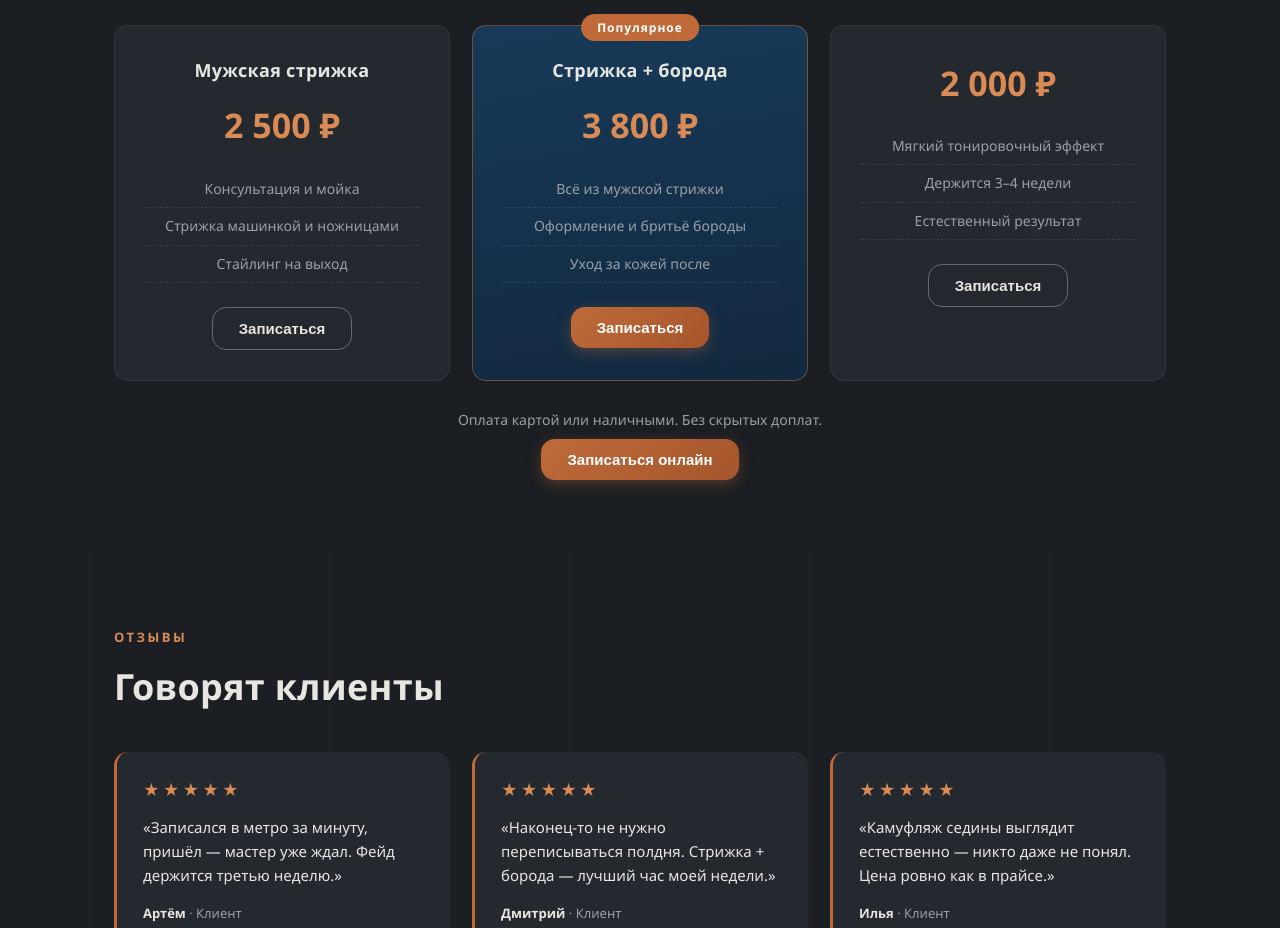
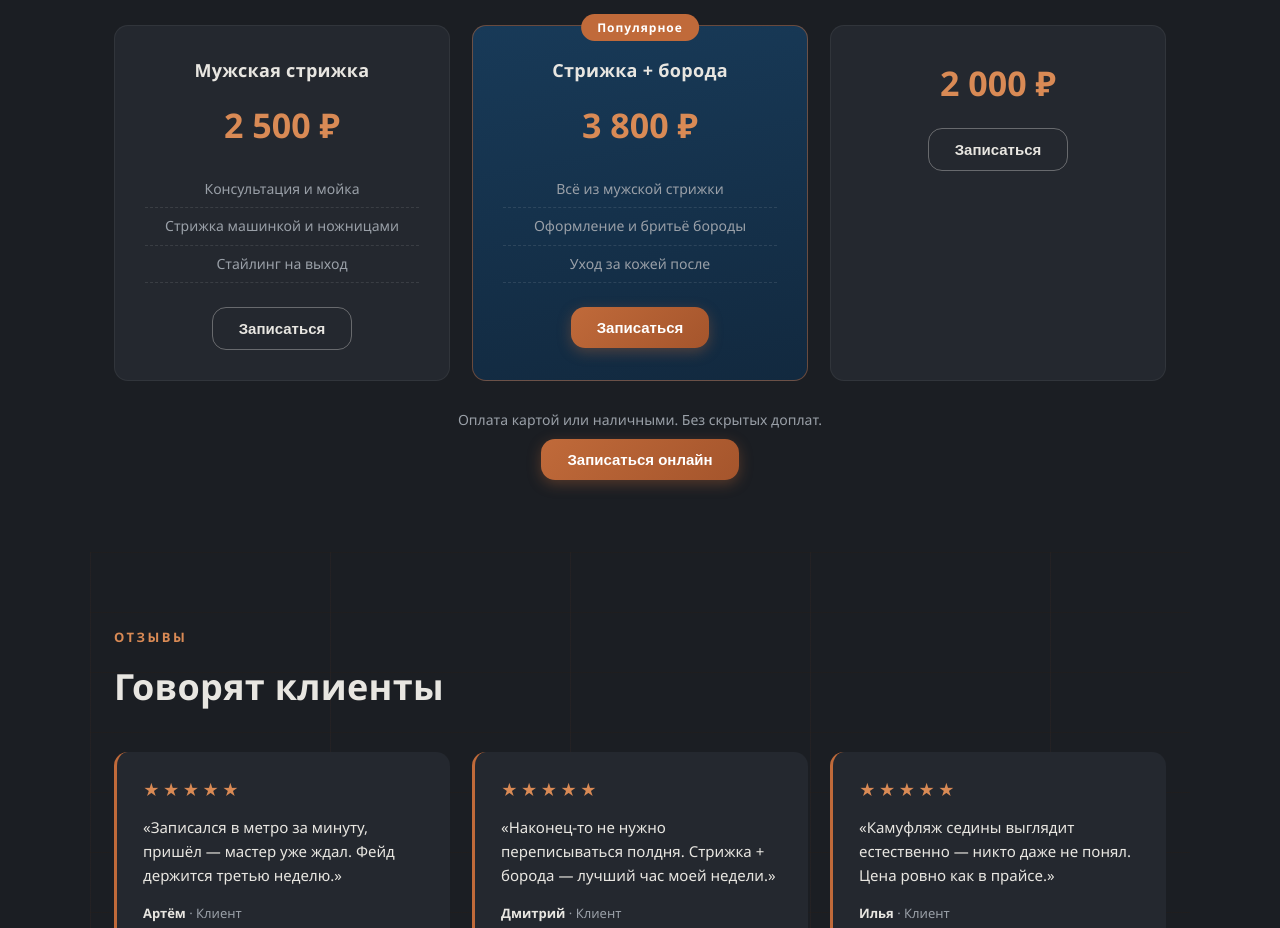
Before and after one commit to welsovodtx-wq/-f, a plain HTML site: page index.html in a window 1280 px wide. Shown: the part 2280-3208 px from the top of the page. Drawn offline with Linux system fonts and the light colour scheme.

Commit message:
index.html

```diff
--- a/index.html
+++ b/index.html
@@ -404,10 +404,6 @@ footer{background:#141619;border-top:1px solid rgba(255,255,255,.06);padding:56p
     <div class="price-card">
       <div class="price">2 000 ₽</div>
       <ul>
-        <li>Мягкий тонировочный эффект</li>
-        <li>Держится 3–4 недели</li>
-        <li>Естественный результат</li>
-      </ul>
       <button class="btn ghost" onclick="openBooking('Камуфляж седины')">Записаться</button>
     </div>
   </div>
```
